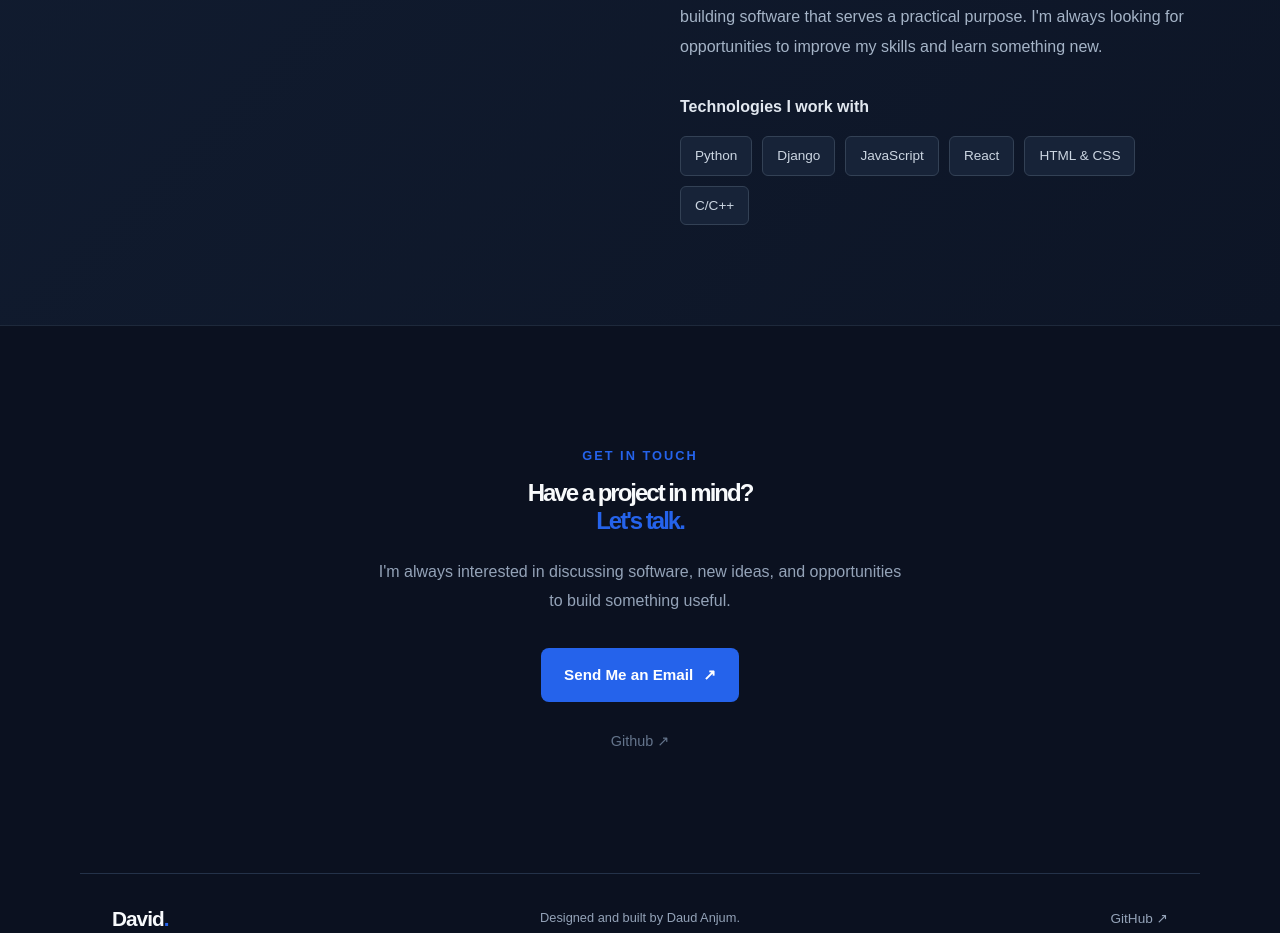
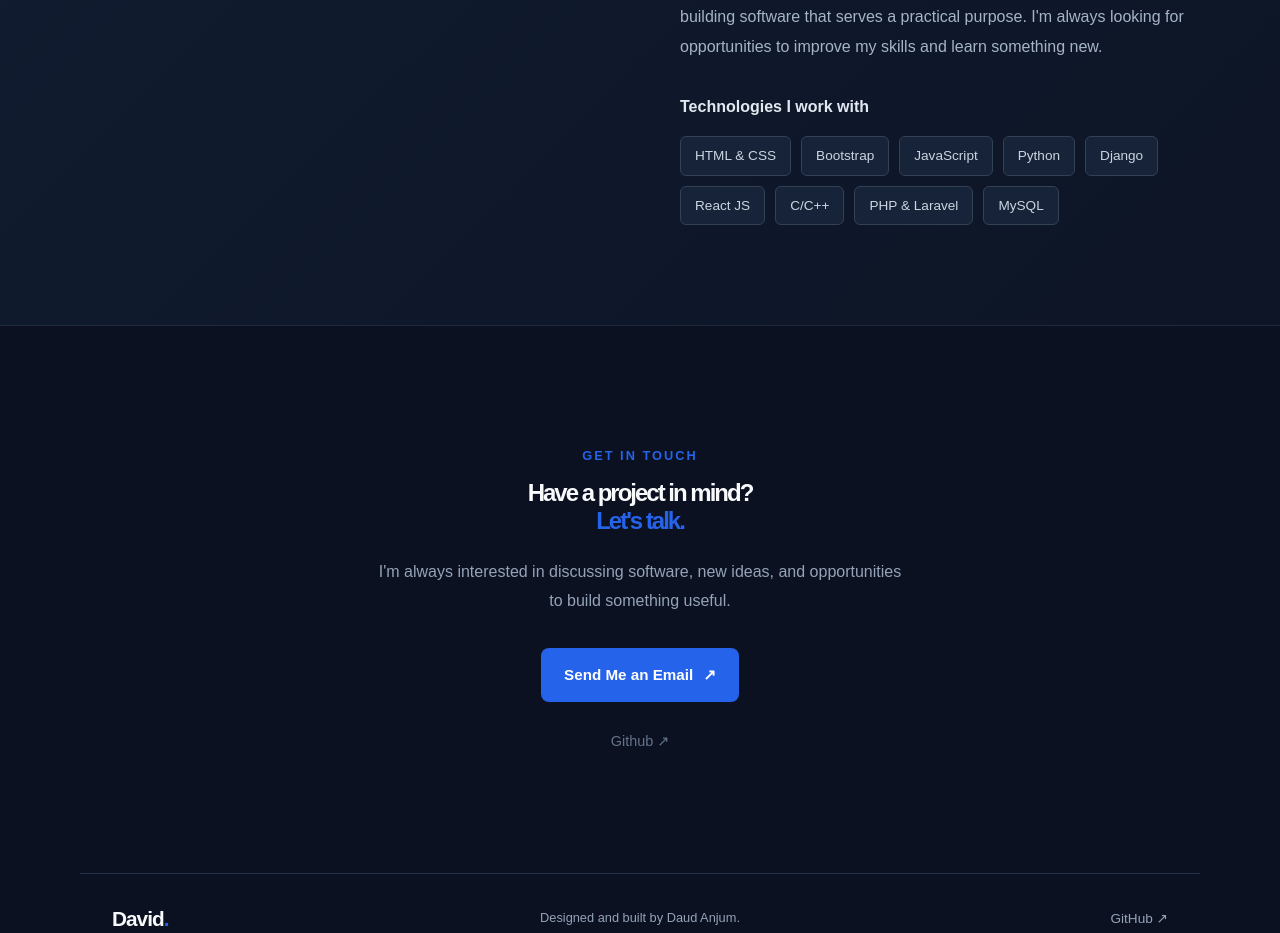
Before and after one commit to david-ptrk/Portfolio, a React app: page / in a window 1280 px wide. Shown: the part 1720-2653 px from the top of the page. Built offline with nearby package versions, Linux system fonts and the light colour scheme; the HTML template or start-up script is replaced by a standard one.

Commit message:
fix: added more technologies i work with

```diff
--- a/src/components/About.jsx
+++ b/src/components/About.jsx
@@ -1,10 +1,13 @@
 const skills = [
+    "HTML & CSS",
+    "Bootstrap",
+    "JavaScript",
     "Python",
     "Django",
-    "JavaScript",
-    "React",
-    "HTML & CSS",
+    "React JS",
     "C/C++",
+    "PHP & Laravel",
+    "MySQL",
 ];
 
 function About() {
```
